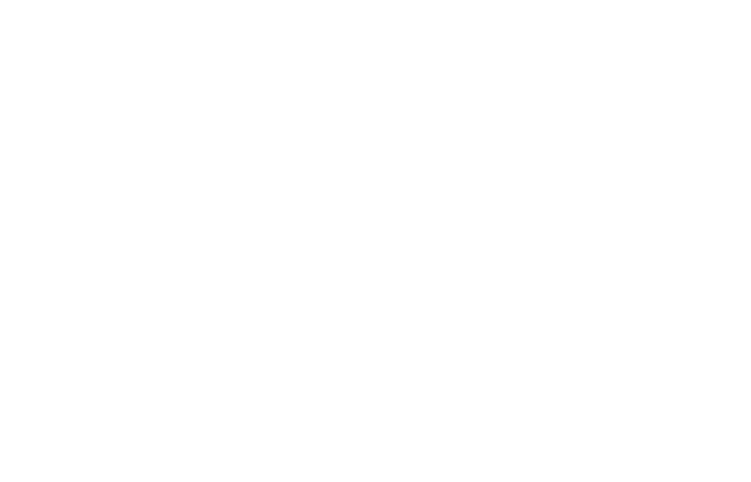
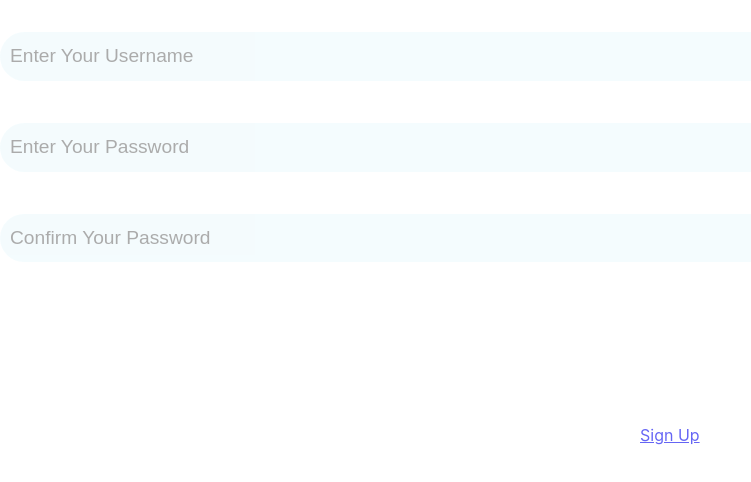
Before and after one commit to Mitchell-Ngetich/phase-4-project-flights-review, a React (Create React App) app: page /signup in a window 1280 px wide. Before the commit this address had no page. Shown: the top 482 px of the page, without its empty margins (0-751 px from the left). Built offline with nearby package versions, Linux system fonts and the light colour scheme.

Commit message:
feat:Signup created a signupForm

```diff
--- a/package.json
+++ b/package.json
@@ -6,7 +6,9 @@
     "@testing-library/jest-dom": "^5.16.5",
     "@testing-library/react": "^13.4.0",
     "@testing-library/user-event": "^13.5.0",
+    "bootstrap": "^5.2.3",
     "react": "^18.2.0",
+    "react-bootstrap": "^2.7.0",
     "react-dom": "^18.2.0",
     "react-router-dom": "^6.4.5",
     "react-scripts": "5.0.1",
--- a/src/App.js
+++ b/src/App.js
@@ -3,13 +3,17 @@
 import { Route, Routes } from "react-router-dom"
 import Airlines from './Components/Airlines'
 import Airline from './Components/Airline'
+import Home from './Components/SignUpForm'
+import SignUpForm from './Components/SignUpForm';
 
 
 // where you put all your paths and links
 function App({services}) {
   return (
     <Routes>
-      <Route path="/" element={<Airlines />} />
+      <Route path="/" element={<Home />} />
+      <Route path="/signup" element={<SignUpForm />} />
+      <Route path="/airlines" element={<Airlines />} />
       <Route path="/airlines/:id" element={<Airline />} />
     </Routes>
   );
--- a/src/Components/AirlineCard.jsx
+++ b/src/Components/AirlineCard.jsx
@@ -45,7 +45,7 @@
       <AirlineName>{airline.name}</AirlineName>
       <div className="airline-score">{airline.avg_score}</div>
       <LinkWrapper>
-        <Link to={`/airlines/${airline.id}`}>View Airlines</Link>
+        <Link to={`/airlines/${airline.id}`}> View and Add Review</Link>
       </LinkWrapper>
     </Card>
   );
--- /dev/null
+++ b/src/Components/List.css
@@ -0,0 +1,10 @@
+*{
+  padding: 0;
+  margin: 0;
+  box-sizing: border-box;
+}
+.list{
+  margin-left: 50%;
+  padding-top: 2px;
+  margin-top: -10%;
+}
--- /dev/null
+++ b/src/Components/SignUpForm.jsx
@@ -0,0 +1,186 @@
+import React, { useState } from "react";
+import styled from "styled-components";
+import { NavLink } from "react-router-dom";
+import './List.css'
+
+
+
+function SignUpForm({ onLogin }) {
+  const [username, setUsername] = useState("");
+  const [password, setPassword] = useState("");
+  const [confirmPassword, setConfirmPassword] = useState("");
+  const [errors, setErrors] = useState([]);
+  const [isLoading, setIsLoading] = useState(false);
+  function handleSubmit(e) {
+    e.preventDefault();
+    setIsLoading(true);
+    setErrors([]);
+    fetch("/signup", {
+      method: "POST",
+      headers: {
+        "Content-Type": "application/json",
+      },
+      body: JSON.stringify({
+        username,
+        password,
+        confirmPassword,
+      }),
+    }).then((r) => {
+      setIsLoading(false);
+      if (r.ok) {
+        r.json().then((user) => onLogin(user));
+      } else {
+        r.json().then((err) => setErrors(err.errors));
+      }
+    });
+  }
+  return (
+    <form onSubmit={handleSubmit}>
+      <FormField>
+        <Label htmlFor="username">Username</Label>
+        <Input
+          type="text"
+          id="username"
+          placeholder="Enter Your Username"
+          autoComplete="off"
+          value={username}
+          onChange={(e) => setUsername(e.target.value)}
+        />
+      </FormField>
+      <FormField>
+        <Label htmlFor="password">Password</Label>
+        <Input
+          type="password"
+          id="password"
+          placeholder="Enter Your Password"
+          value={password}
+          onChange={(e) => setPassword(e.target.value)}
+          autoComplete="current-password"
+        />
+      </FormField>
+      <FormField>
+        <Label htmlFor="password">Confirm Password</Label>
+        <Input
+          type="password"
+          id="password"
+          placeholder="Confirm Your Password"
+          value={password}
+          onChange={(e) => setConfirmPassword(e.target.value)}
+          autoComplete="current-password"
+        />
+      </FormField>
+      <FormField>
+        <Button type="submit">{isLoading ? "Loading..." : ""}</Button>
+        <NavLink to="/airlines" className="list">
+          Sign Up
+        </NavLink>
+      </FormField>
+      <FormField>
+        {errors.map((err) => (
+          <Error key={err}>{err}</Error>
+        ))}
+      </FormField>
+    </form>
+  );
+}
+export default SignUpForm;
+const FormField = styled.div`
+  &:not(:last-child) {
+    margin-bottom: 10px;
+    opacity: 0.6;
+  }
+`;
+const Label = styled.label`
+  color: white;
+  display: block;
+  font-size: 1.2rem;
+  font-weight: 700;
+  margin-bottom: 8px;
+`;
+const Input = styled.input`
+  border-color: #dbdbdb;
+  -webkit-appearance: none;
+  max-width: 100%;
+  width: 100%;
+  font-size: 1.2rem;
+  line-height: 1.5;
+  padding: 10px;
+  border: none;
+  border-radius: 25px;
+  background-color: #edfafd;
+`;
+function Button({ variant = "fill", color = "primary", ...props }) {
+  let Component;
+  if (variant === "fill") {
+    Component = FillButton;
+  } else if (variant === "outline") {
+    Component = OutlineButton;
+  }
+  return <Component style={COLORS[color]} {...props} />;
+}
+const ButtonBase = styled.button`
+  cursor: pointer;
+  font-size: 1rem;
+  border: 1px solid transparent;
+  border-radius: 20px;
+  padding: 8px 16px;
+  margin-left: 40%;
+  margin-right: 40%;
+  margin-bottom: 10%;
+  text-decoration: none;
+`;
+const FillButton = styled(ButtonBase)`
+  background-color: white;
+  color: darkblue;
+  &:hover {
+    opacity: 0.9;
+  }
+`;
+const OutlineButton = styled(ButtonBase)`
+  background-color: white;
+  color: darkblue;
+  border: 2px solid var(--main);
+  &:hover {
+    background: hsl(235deg 85% 97%);
+  }
+`;
+const COLORS = {
+  primary: {
+    "--main": "deepskyblue",
+    "--accent": "white",
+  },
+  secondary: {
+    "--main": "white",
+    "--accent": "lightblue",
+  },
+};
+function Error({ children }) {
+  return (
+    <Wrapper>
+      <Alert>!</Alert>
+      <Message>{children}</Message>
+    </Wrapper>
+  );
+}
+const Wrapper = styled.div`
+  color: red;
+  background-color: mistyrose;
+  border-radius: 6px;
+  display: flex;
+  padding: 8px;
+  align-items: center;
+  gap: 8px;
+  margin: 8px 0;
+`;
+const Alert = styled.span`
+  background-color: white;
+  height: 30px;
+  width: 30px;
+  border-radius: 50%;
+  font-weight: bold;
+  display: grid;
+  place-content: center;
+`;
+const Message = styled.p`
+  margin: 0;
+`;
```
Also changed, not shown: src/Components/Home.html (added, +101 -0 lines), src/Components/Home.jsx (added), src/Components/Reviews.jsx (deleted), 2 other files (tests, documents, lock files or other folders).
